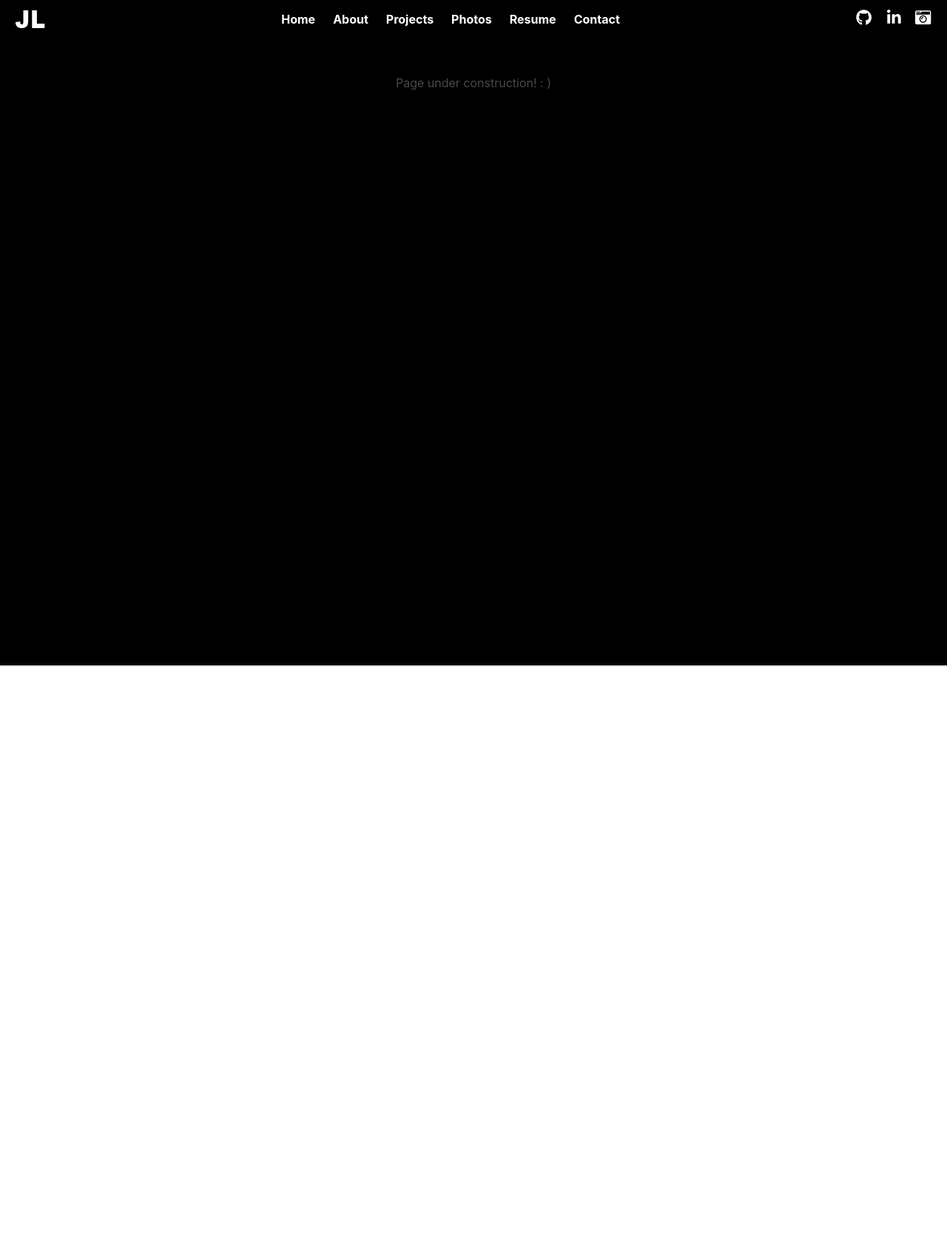
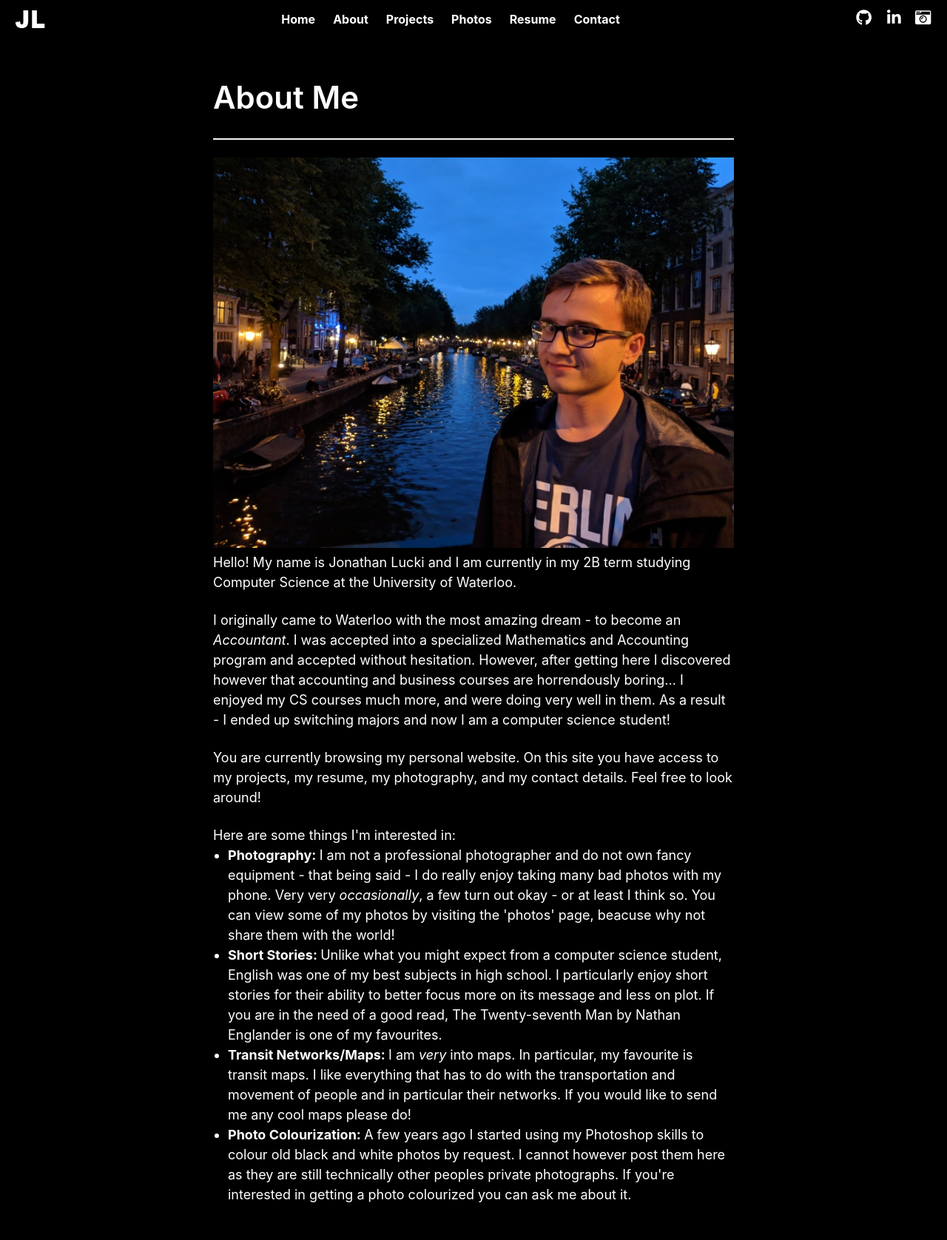
Before and after one commit to jonathanlucki/Personal-Site-V2, a Jekyll site: the page built from about.html, in a window 1280 px wide. Shown: the whole page at 74% size. Built offline with Jekyll 4.4.1, drawn with Linux system fonts in a browser that asks for light colours; nearby versions of some CDN libraries; before the commit the page ends 900 px from its top, so only the background shows below that.

Commit message:
updated about page

```diff
--- a/_config.yml
+++ b/_config.yml
@@ -8,6 +8,7 @@ gtag: UA-39349093-7
 
 # Asset paths
 stylesheet-path: /assets/css/stylesheet.css
+about-photo-path: /assets/img/about-photo.jpg
 logo-path: /assets/img/logo.png
 favicon-path: /assets/img/favicon.ico
 favicon-16x16-path: /assets/img/favicon-16x16.png
--- /dev/null
+++ b/_data/about.yml
@@ -0,0 +1,11 @@
+paragraphs:
+  - text: Hello! My name is Jonathan Lucki and I am currently in my 2B term studying Computer Science at the University of Waterloo.
+  - text: I originally came to Waterloo with the most amazing dream - to become an <em>Accountant</em>. I was accepted into a specialized Mathematics and Accounting program and accepted without hesitation. However, after getting here I discovered however that accounting and business courses are horrendously boring... I enjoyed my CS courses much more, and were doing very well in them. As a result - I ended up switching majors and now I am a computer science student!
+  - text: You are currently browsing my personal website. On this site you have access to my projects, my resume, my photography, and my contact details. Feel free to look around!
+interests:
+  starter: "Here are some things I'm interested in:"
+  content:
+    - text: "<b>Photography: </b>I am not a professional photographer and do not own fancy equipment - that being said - I do really enjoy taking many bad photos with my phone. Very very <i>occasionally</i>, a few turn out okay - or at least I think so. You can view some of my photos by visiting the 'photos' page, beacuse why not share them with the world!"
+    - text: "<b>Short Stories: </b>Unlike what you might expect from a computer science student, English was one of my best subjects in high school. I particularly enjoy short stories for their ability to better focus more on its message and less on plot. If you are in the need of a good read, The Twenty-seventh Man by Nathan Englander is one of my favourites."
+    - text: "<b>Transit Networks/Maps: </b>I am <em>very</em> into maps. In particular, my favourite is transit maps. I like everything that has to do with the transportation and movement of people and in particular their networks. If you would like to send me any cool maps please do!"
+    - text: "<b>Photo Colourization: </b>A few years ago I started using my Photoshop skills to colour old black and white photos by request. I cannot however post them here as they are still technically other peoples private photographs. If you're interested in getting a photo colourized you can ask me about it."
--- a/_sass/_text.scss
+++ b/_sass/_text.scss
@@ -41,5 +41,6 @@
 }
 
 .content-text {
+  font-size: 18px;
   color: $secondary-colour;
 }
--- a/about.html
+++ b/about.html
@@ -1,5 +1,30 @@
 ---
 layout: page
+title: About Me
 ---
 
-<p>Page under construction! : )</p>
+<h1 class="content-title">{{page.title}}</h1>
+
+<hr>
+
+<div class="has-text-centered">
+    <img src="{{site.about-photo-path}}" width="800" height="600" alt="Personal About Me Photo">
+</div>
+
+{% for item in site.data.about.paragraphs %}
+
+    <p class="content-text">{{item.text}}</p>
+
+    <br>
+
+{% endfor %}
+
+<p class="content-text">{{site.data.about.interests.starter}}</p>
+
+<ul>
+    {% for item in site.data.about.interests.content %}
+
+        <li class="content-text content-list-item">{{item.text}}</li>
+
+    {% endfor %}
+</ul>
```
Also changed, not shown: assets/img/about-photo.jpg (added).
